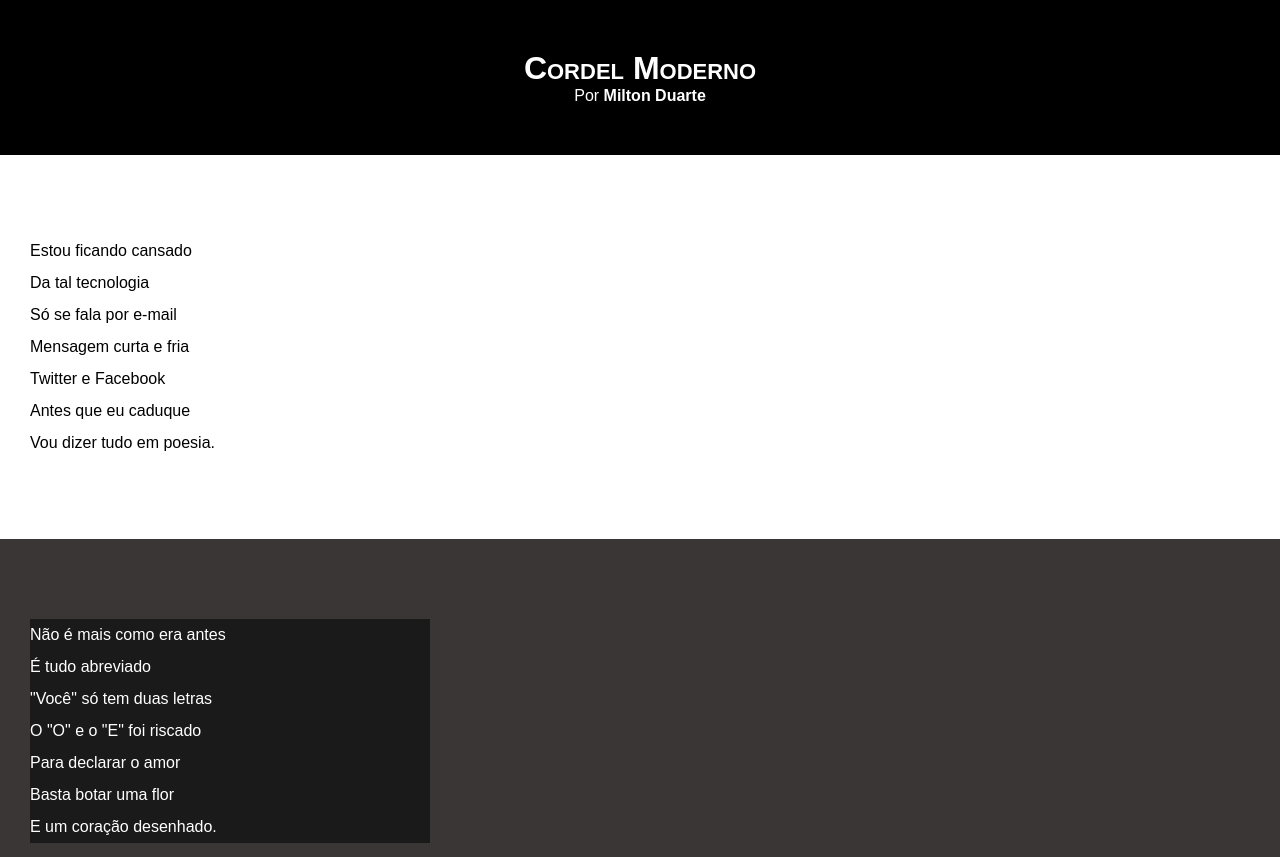
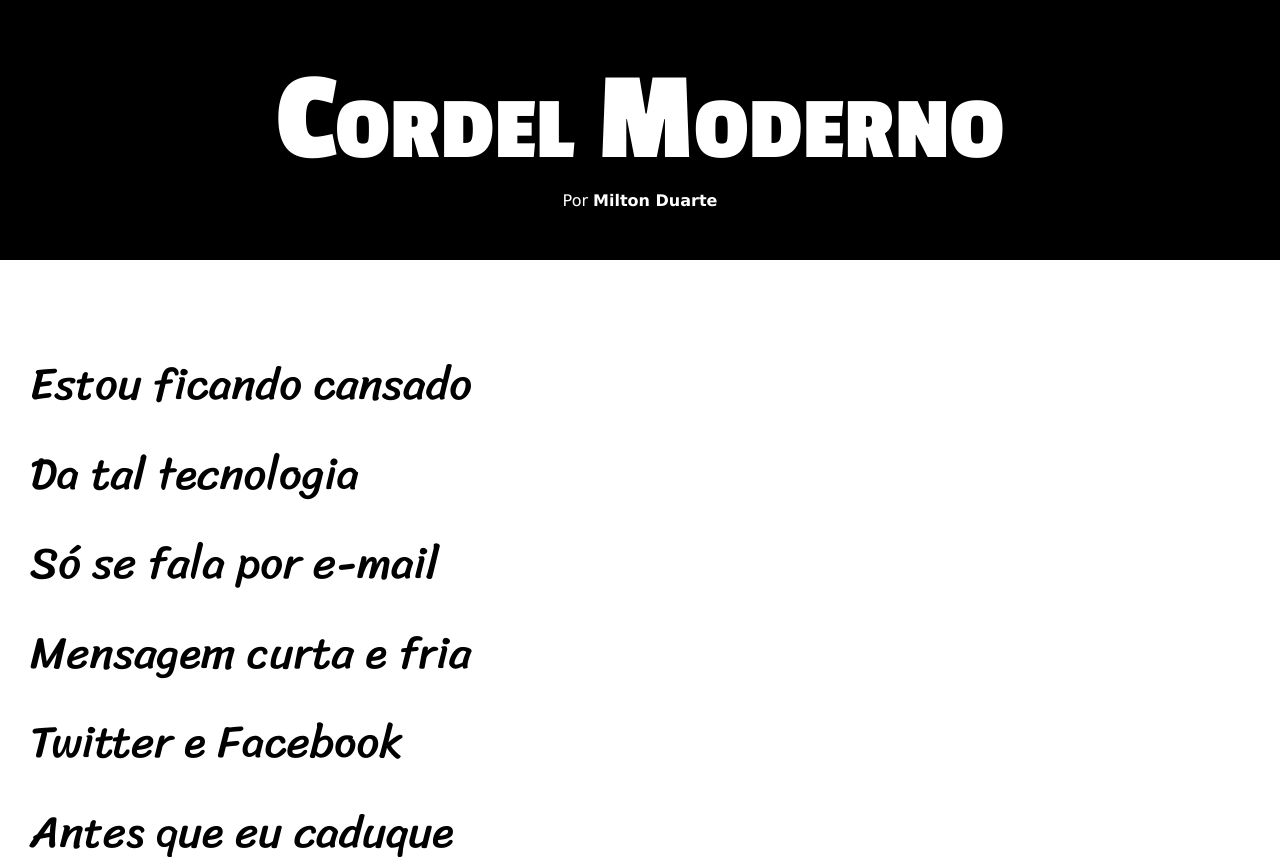
Before and after one commit to Leckoo/estudo-css-e-html, a plain HTML site: page exercícios/projeto cordel/projeto.html in a window 1280 px wide. Shown: the top 857 px of the page. Drawn offline with Linux system fonts and the light colour scheme.

Commit message:
atualização desafio

```diff
--- a/exercícios/projeto cordel/style.css
+++ b/exercícios/projeto cordel/style.css
@@ -1,13 +1,25 @@
 @charset "UTF-8";
+
+@import url('https://fonts.googleapis.com/css2?family=Passion+One:wght@400;700;900&display=swap');
+@import url('https://fonts.googleapis.com/css2?family=Sriracha&display=swap');
+
+:root{
+    --font1: Verdana, Geneva, Tahoma, sans-serif; /*cabeçalho e rodapé*/
+    --font2: 'Passion One', cursive; /*títulos*/
+    --font3: 'Sriracha', cursive; /*conteúdos*/
+
+}
+
 
 *{ /*configurações globais*/
     margin: 0px;
     padding: 0px;
+    font-size: 1em; /*esse é o padrão, n precisa colocar*/
 }
 html, body{
     min-height: 100vh; /*uso o vh por que é altura - vw para largura*/
     background-color: darkgray;
-    font-family: Arial, Helvetica, sans-serif;
+    font-family: var(--font1)
 }
 
 header{
@@ -20,6 +32,8 @@ header>h1{
     padding-top: 50px;
     font-variant: small-caps;/*continuo tendo as letras maiúsculas mas as primeiras
     letras de cada linha são maiores*/
+    font-family: var(--font2);
+    font-size: 10vw; /*viewport width*/
 }
 header>p{
     padding-bottom: 50px;
@@ -41,6 +55,8 @@ section{
     padding-bottom: 10vh;
     line-height:  2em; /*espaçamento duplo entre as frases*/
     padding-left: 30px;
+    font-family: var(--font3);
+    font-size: 3.5vw;
 
 }
 
@@ -58,7 +74,8 @@ section.imagem{ /*cor só para carregar enquanto carrega a img*/
 }
 
 section.imagem>p{
-    width: 400px;
+    display: inline-block; /*transforma na caixa que se adapta ao tamanho do content*/
+
     background-color: rgba(0, 0, 0, 0.527);
 }
 
```
